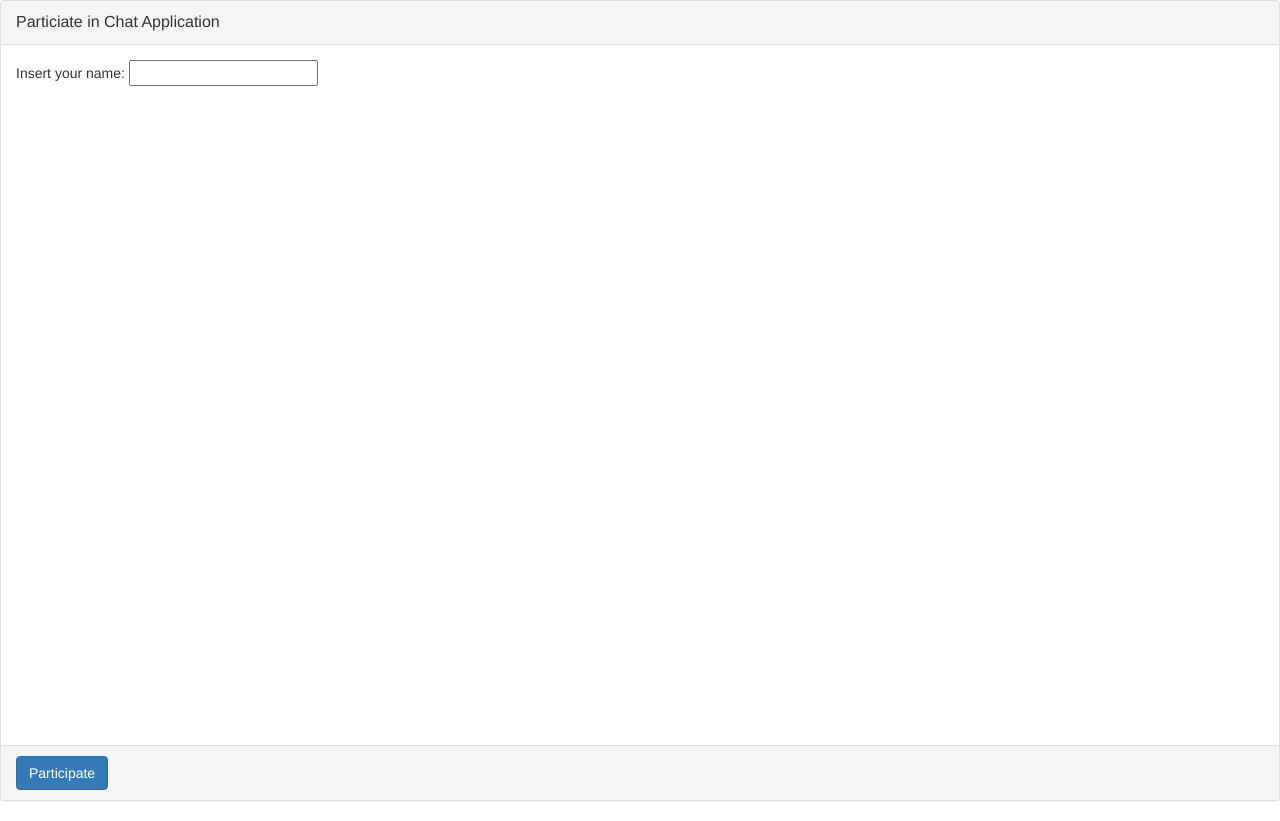
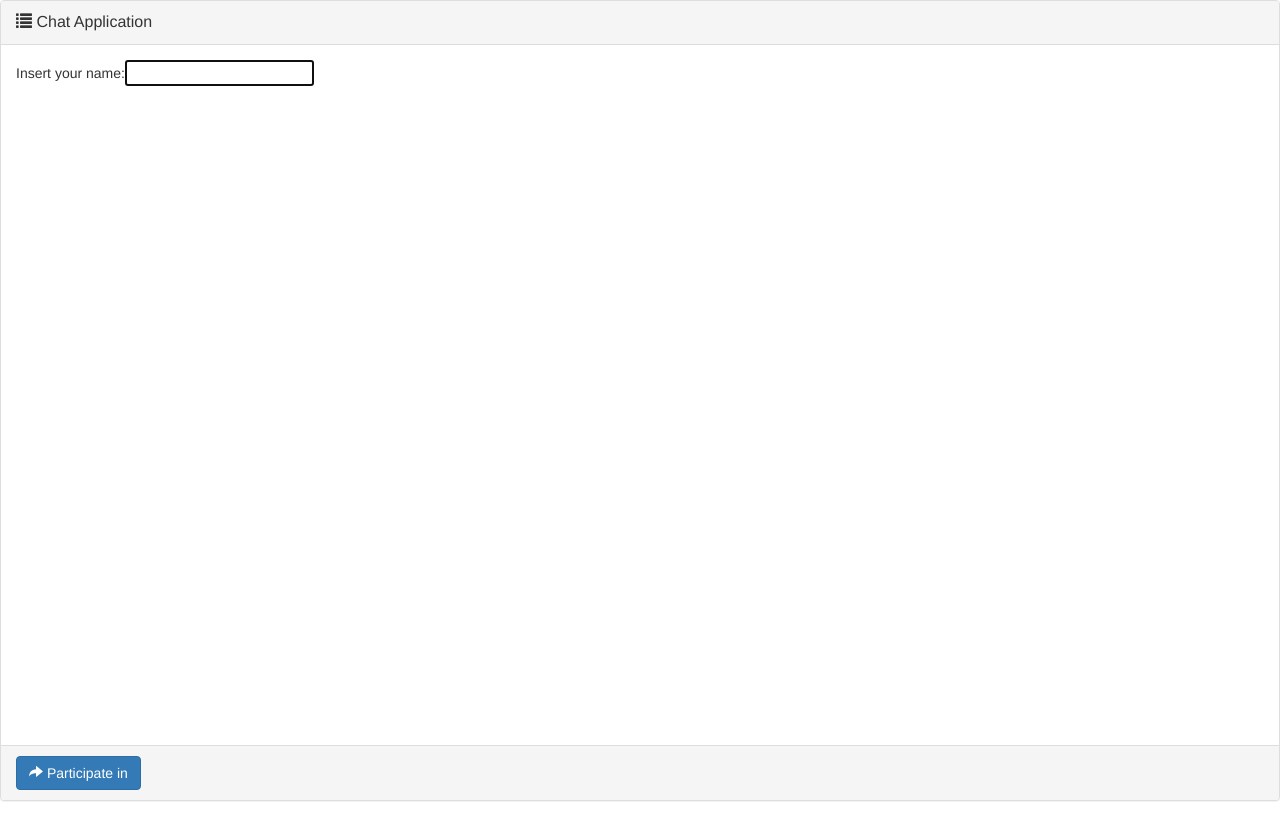
Before and after one commit to samchon/tgrid.project.chat, a React app: page / in a window 1280 px wide. Built offline with nearby package versions, Linux system fonts and the light colour scheme; what tgrid would draw is missing.

Commit message:
1st Completion

```diff
--- a/package.json
+++ b/package.json
@@ -6,7 +6,8 @@
   "scripts": {
     "serve": "node bin/server",
     "start": "ws -p 9991",
-    "dev": "webpack -w --mode development"
+    "dev": "webpack -w --mode development",
+    "build": "tsc && webpack --mode production"
   },
   "repository": {
     "type": "git",
@@ -19,7 +20,7 @@
   },
   "homepage": "https://github.com/samchon/tgrid.projects.chat-application#readme",
   "dependencies": {
-    "tgrid": "^0.2.0-dev.20190917"
+    "tgrid": "^0.2.0-dev.20190918"
   },
   "devDependencies": {
     "@types/node": "^12.7.5",
--- a/src/app.tsx
+++ b/src/app.tsx
@@ -1,72 +1,18 @@
 import React from "react";
 import ReactDOM from "react-dom";
-import { Panel, Button } from "react-bootstrap";
 
 import { WebConnector } from "tgrid/protocols/web/WebConnector";
-import { Driver } from "tgrid/components/Driver";
 
-import { IChatService } from "./controllers/IChatService";
-import { ChatPrinter } from "./providers/ChatPrinter";
-import { ChatMovie } from "./movies/ChatMovie";
+import { JoinMovie } from "./movies/JoinMovie";
 
-class ChatApplication extends React.Component<ChatApplication.IProps>
-{
-    private async _Go_participate(): Promise<void>
-    {
-        let input: HTMLInputElement = document.getElementById("name_input") as HTMLInputElement;
-        let name: string = input.value;
-
-        let connector: WebConnector = this.props.connector;
-        let service: Driver<IChatService> = connector.getDriver<IChatService>();
-        let participants: string[] | false = await service.setName(name);
-
-        if (participants === false)
-        {
-            alert("Duplicated name");
-            return;
-        }
-
-        let printer: ChatPrinter = new ChatPrinter(name, participants);
-        connector.provider = printer;
-
-        ReactDOM.render(<ChatMovie service={service} printer={printer} />, document.body);
-    }
-
-    public render(): JSX.Element
-    {
-        return <Panel>
-            <Panel.Heading>
-                <Panel.Title> Particiate in Chat Application </Panel.Title>
-            </Panel.Heading>
-            <Panel.Body>
-                Insert your name: <input id="name_input" type="text"></input>
-            </Panel.Body>
-            <Panel.Footer>
-                <Button bsStyle="primary"
-                        onClick={this._Go_participate.bind(this)}>
-                    Participate
-                </Button>
-            </Panel.Footer>
-        </Panel>
-    }
-
-    public static async main(): Promise<void>
+window.onload = async function ()
 {
     let connector: WebConnector = new WebConnector();
     await connector.connect(`ws://${window.location.hostname}:10103`);
 
     ReactDOM.render
     (
-            <ChatApplication connector={connector} />,
+        <JoinMovie connector={connector} />,
         document.body
     );
 }
-}
-namespace ChatApplication
-{
-    export interface IProps
-    {
-        connector: WebConnector;
-    }
-}
-window.onload = ChatApplication.main;
--- a/src/movies/ChatMovie.tsx
+++ b/src/movies/ChatMovie.tsx
@@ -3,11 +3,16 @@ import { Driver } from "tgrid/components/Driver";
 
 import { IChatService } from "../controllers/IChatService";
 import { ChatPrinter } from "../providers/ChatPrinter";
-import { Panel, ListGroup, ListGroupItem } from "react-bootstrap";
+import { Panel, ListGroup, ListGroupItem, Button, FormControl, InputGroup, Glyphicon } from "react-bootstrap";
 
 export class ChatMovie
     extends React.Component<ChatMovie.IProps>
 {
+    private to_: string | null = null;
+
+    //----------------------------------------------------------------
+    //  CONSTRUCTOR
+    //----------------------------------------------------------------
     public constructor(props: ChatMovie.IProps)
     {
         super(props);
@@ -16,6 +21,47 @@ export class ChatMovie
         props.printer.assign(() => this.setState({}));
     }
 
+    public componentDidMount()
+    {
+        let input: HTMLInputElement = document.getElementById("message_input") as HTMLInputElement;
+        input.select();
+    }
+
+    //----------------------------------------------------------------
+    //  EVENT HANDLERS
+    //----------------------------------------------------------------
+    private _Handle_keyUp(event: React.KeyboardEvent<FormControl>): void
+    {
+        if (event.keyCode === 13)
+            this._Send_message();
+    }
+
+    private _Send_message(): void
+    {
+        let input: HTMLInputElement = document.getElementById("message_input") as HTMLInputElement;
+        let content: string = input.value;
+        let service: Driver<IChatService> = this.props.service;
+
+        if (this.to_ === null)
+            service.talk(content);
+        else
+            service.whisper(this.to_, content);
+
+        input.value = "";
+        input.select();
+    }
+
+    private _Select_participant(name: string): void
+    {
+        this.to_ = (this.to_ === name)
+            ? null
+            : name;
+        this.setState({});
+    }
+
+    //----------------------------------------------------------------
+    //  RENDERER
+    //----------------------------------------------------------------
     public render(): JSX.Element
     {
         let printer: ChatPrinter = this.props.printer;
@@ -26,13 +72,21 @@ export class ChatMovie
             <Panel bsStyle="info"
                    className="participants">
                 <Panel.Heading className="panel-pincer">
-                    <Panel.Title> Participants: #{participants.length} </Panel.Title>
+                    <Panel.Title>
+                        <Glyphicon glyph="user" />
+                        {" "}
+                        Participants: #{participants.length}
+                    </Panel.Title>
                 </Panel.Heading>
                 <Panel.Body className="panel-body">
                     <ListGroup>
                     {participants.map(name =>
-                        <ListGroupItem> {name} </ListGroupItem>
-                    )}
+                    {
+                        return <ListGroupItem active={name === this.to_}
+                                              onClick={this._Select_participant.bind(this, name)}>
+                            {name}
+                        </ListGroupItem>;
+                    })}
                     </ListGroup>
                 </Panel.Body>
                 <Panel.Footer className="panel-pincer">
@@ -42,19 +96,41 @@ export class ChatMovie
             <Panel bsStyle="primary"
                    className="messages">
                 <Panel.Heading className="panel-pincer">
-                    <Panel.Title> Messages </Panel.Title>
+                    <Panel.Title>
+                        <Glyphicon glyph="list" />
+                        {" "}
+                        Messages
+                    </Panel.Title>
                 </Panel.Heading>
                 <Panel.Body className="panel-body">
                     {messages.map(msg =>
                     {
                         if (msg.to)
-                            return <p><i>{msg.from} to {msg.to}</i>: {msg.content}</p>;
+                            return <p><i><b>{msg.from}</b> whispered to {msg.to}</i>: {msg.content}</p>;
                         else
                             return <p><b>{msg.from}</b>: {msg.content}</p>
                     })}
                 </Panel.Body>
                 <Panel.Footer className="panel-pincer">
-                    YAHO
+                    <InputGroup>
+                        <FormControl id="message_input"
+                                     type="text"
+                                     onKeyUp={this._Handle_keyUp.bind(this)} />
+                        <InputGroup.Button>
+                            <Button onClick={this._Send_message.bind(this)}>
+                            {this.to_ === null
+                                ? <React.Fragment>
+                                    <Glyphicon glyph="bullhorn" />
+                                    Talk to everyone
+                                </React.Fragment>
+                                : <React.Fragment>
+                                    <Glyphicon glyph="screenshot" />
+                                    Whisper to {this.to_}
+                                </React.Fragment>
+                            }
+                            </Button>
+                        </InputGroup.Button>
+                    </InputGroup>
                 </Panel.Footer>
             </Panel>
         </div>;
--- a/src/movies/JoinMovie.tsx
+++ b/src/movies/JoinMovie.tsx
@@ -0,0 +1,96 @@
+import React from "react";
+import ReactDOM from "react-dom";
+import { Panel, Button, Glyphicon } from "react-bootstrap";
+
+import { WebConnector } from "tgrid/protocols/web/WebConnector";
+import { Driver } from "tgrid/components/Driver";
+
+import { IChatService } from "../controllers/IChatService";
+import { ChatPrinter } from "../providers/ChatPrinter";
+import { ChatMovie } from "./ChatMovie";
+
+export class JoinMovie extends React.Component<JoinMovie.IProps>
+{
+    //----------------------------------------------------------------
+    //  CONSTRUCTOR
+    //----------------------------------------------------------------
+    public componentDidMount()
+    {
+        let input: HTMLInputElement = document.getElementById("name_input") as HTMLInputElement;
+        input.select();
+    }
+
+    //----------------------------------------------------------------
+    //  EVENT HANDLERS
+    //----------------------------------------------------------------
+    private _Handle_keyUp(event: React.KeyboardEvent): void
+    {
+        if (event.keyCode === 13)
+            this._Participate();
+    }
+
+    private async _Participate(): Promise<void>
+    {
+        let input: HTMLInputElement = document.getElementById("name_input") as HTMLInputElement;
+        let name: string = input.value;
+
+        if (name === "")
+        {
+            alert("Name cannot be empty");
+            return;
+        }
+
+        let connector: WebConnector = this.props.connector;
+        let service: Driver<IChatService> = connector.getDriver<IChatService>();
+        let participants: string[] | false = await service.setName(name);
+
+        if (participants === false)
+        {
+            alert("Duplicated name");
+            return;
+        }
+
+        let printer: ChatPrinter = new ChatPrinter(name, participants);
+        connector.setProvider(printer);
+
+        ReactDOM.render(<ChatMovie service={service} printer={printer} />, document.body);
+    }
+
+    //----------------------------------------------------------------
+    //  RENDERER
+    //----------------------------------------------------------------
+    public render(): JSX.Element
+    {
+        return <Panel>
+            <Panel.Heading>
+                <Panel.Title>
+                    <Glyphicon glyph="list" />
+                    {" "}
+                    Chat Application
+                </Panel.Title>
+            </Panel.Heading>
+            <Panel.Body>
+                Insert your name:
+                <input id="name_input"
+                       type="text"
+                       onKeyUp={this._Handle_keyUp.bind(this)}
+                       />
+            </Panel.Body>
+            <Panel.Footer>
+                <Button bsStyle="primary"
+                        onClick={this._Participate.bind(this)}>
+                    <Glyphicon glyph="share-alt" />
+                    {" "}
+                    Participate in
+                </Button>
+            </Panel.Footer>
+        </Panel>
+    }
+}
+namespace JoinMovie
+{
+    export interface IProps
+    {
+        connector: WebConnector;
+    }
+}
```
Also changed, not shown: src/console.ts (deleted, +0 -69 lines), src/utils/Scanner.ts (deleted, +0 -21 lines). Lines whose indentation alone changed are shown as unchanged.
